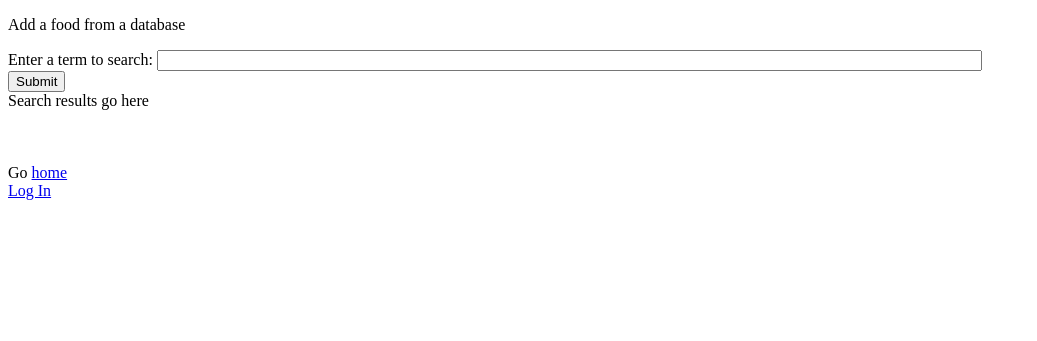
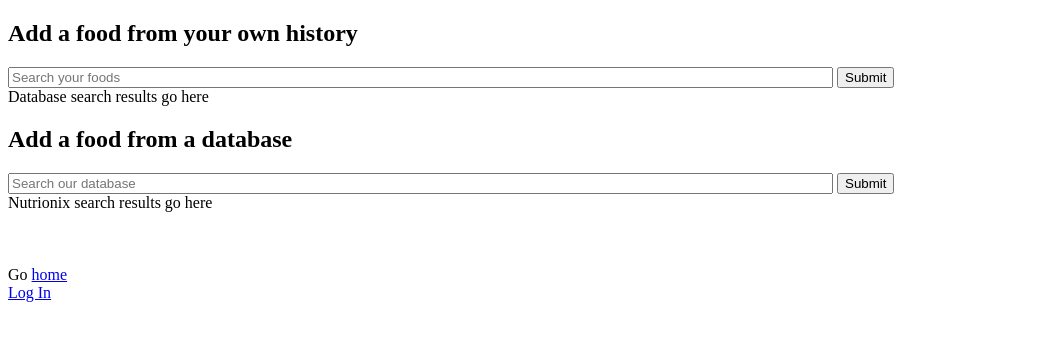
Before and after one commit to k3llymariee/the-gi-pi, a Flask app: page /add_food/1/1 in a window 1280 px wide. Shown: the top 341 px of the page, without its empty margins (0-1037 px from the left). Run offline with Flask 2, Linux system fonts and the light colour scheme.

Commit message:
Wrote function to query existing foods table

```diff
--- a/server.py
+++ b/server.py
@@ -151,12 +151,25 @@ def add_food(meal, selected_date):
 
 
 @app.route("/food_search/<search_term>")
-def database_search(search_term):
-    """Search for a food given a user's input"""
+def nutrionix_search(search_term):
+    """Search nutritionix API for a food given a user's input"""
 
     results = search(search_term)  # returns a dictionary of results
     branded_foods = results['branded']  # returns a list of branded foods
     return jsonify({"foods": branded_foods})  # jsonify the list to pass thru
+
+
+@app.route("/db_food_search/<search_term>")
+def database_search(search_term):
+    """Search existing database for a food given a user's input"""
+
+    database_foods = Food.query.filter(Food.name.ilike(f'%{search_term}%'))
+
+    foods = []
+    for food in database_foods:
+        foods.append({'food': food.name, 'brand': food.brand_name})
+
+    return jsonify({"foods": foods})
 
 
 @app.route("/add_symptom", methods=['GET'])
--- a/templates/add_food.html
+++ b/templates/add_food.html
@@ -3,19 +3,29 @@
 {% block title %}Add a food{% endblock %}
 
 {% block content %}
+<section>
+    <h1>Add a food from your own history</h1>
+    <form id="db-search">
+        <input type="text" id="db_search_term"
+            placeholder="Search your foods"
+            size="100" required />
+        <input type="submit">
+    </form>
+</section>
+
+<section id="display-db-search">Database search results go here</section>
+
 <section id="food-search">
-    <p>Add a food from a database</p>
+    <h1>Add a food from a database</h1>
 
     <form id="search-food">
-        <label for="search-term">
-            Enter a term to search:
-        </label>
-        <input type="text" id="search_term" size="100" required /><br>
+        <input type="text" id="search_term"
+            placeholder="Search our database" size="100" required />
         <input type="submit" />
     </form>
 </section>
 
-<section id="display-search">Search results go here</section>
+<section id="display-search">Nutrionix search results go here</section>
 
 {% endblock %}
 
@@ -31,10 +41,9 @@
         const searchTerm = $('#search_term').val();
 
         $.get(`/food_search/${searchTerm}`, (res) => {
+
             const foods = res["foods"]
-
             const container = $('#display-search');
-
             container.empty()
 
             for (const food of foods) {
@@ -52,6 +61,40 @@
         });
       });
 
+    $('#db-search').on('submit', (evt) => {
+        evt.preventDefault();
+
+        const dbSearchTerm = $('#db_search_term').val();
+
+        $.get(`/db_food_search/${dbSearchTerm}`, (res) => {
+
+            const foods = res["foods"]
+            const container = $('#display-db-search');
+            container.empty()
+
+            ;debugger
+
+            if (foods.length === 0) {
+                container.append('<br><i>No foods found</i>');
+            }
+
+            else {
+
+                container.append('<ul>');
+
+                for (const food of foods) {
+                    container.append(`
+                        <li>${food.food} (${food.brand})
+                        </li>`
+                    );
+
+                container.append('</ul');
+                };
+            }
+
+        });
+      });
+
     </script>
 
 {% endblock %}
--- a/templates/add_symptom.html
+++ b/templates/add_symptom.html
@@ -10,7 +10,7 @@
     Symptom Felt:
     <select name="symptom_to_add">
         {% for symptom in symptoms %}
-        <option value="{{ symptom.name }}">{{ symptom.name }}</option>
+        <option value="{{ symptom.name }}">{{ symptom.name.capitalize() }}</option>
         {% endfor %}
     </select>
     <br>
```
Also changed, not shown: model.py (+14 -9 lines), seed.py (+63 -6 lines).
